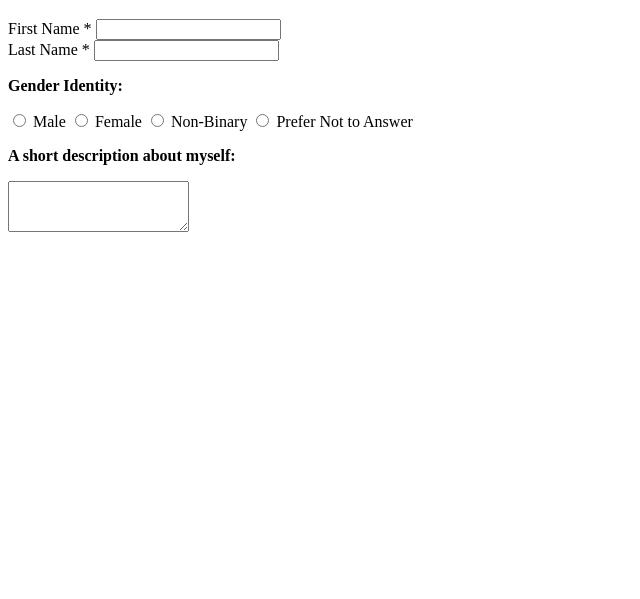
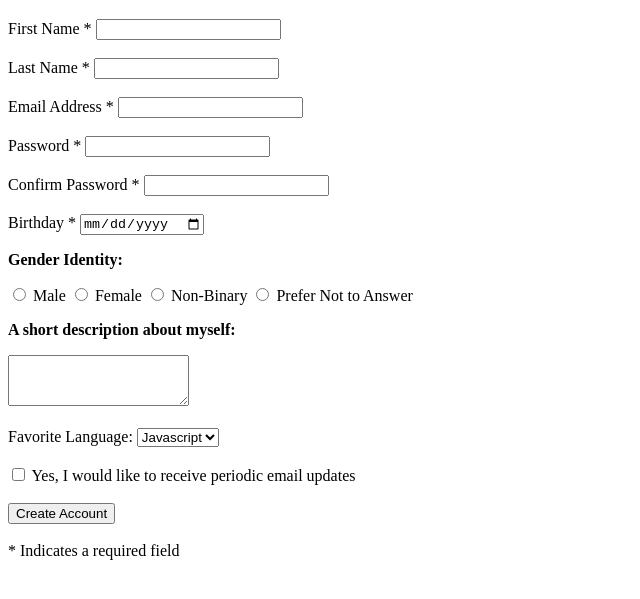
Before and after one commit to jsextonprofessional/registration_form, a plain HTML site: page index.html in a window 1280 px wide. Shown: the part 61-660 px from the top of the page, without its empty margins (0-640 px from the left). Drawn offline with Linux system fonts and the light colour scheme.

Commit message:
added content to index

```diff
--- a/index.html
+++ b/index.html
@@ -12,9 +12,30 @@
         <label for="first_name">First Name *</label>
         <input type="text" name="first_name" id="first_name">
     </div>
+    <br>
     <div>
         <label for="last_name">Last Name *</label>
         <input type="text" name="last_name" id="last_name">
+    </div>
+    <br>
+    <div>
+        <label for="email_address">Email Address *</label>
+        <input type="text" name="email_address" id="email_address">
+    </div>
+    <br>
+    <div>
+        <label for="password">Password *</label>
+        <input type="password" name="password" id="password">
+    </div>
+    <br>
+    <div>
+        <label for="confirm_password">Confirm Password *</label>
+        <input type="password" name="confirm_password" id="confirm_password">
+    </div>
+    <br>
+    <div>
+        <label for="dob">Birthday *</label>
+        <input type="date" name="dob" id="dob">
     </div>
     <div>
     <p><strong>Gender Identity:</strong></p>
@@ -31,6 +52,29 @@
         <p><strong>A short description about myself:</strong></p>
         <textarea name="comment" cols="20" rows="3"></textarea>
     </div>
-
+    <br>
+    <div>
+        <label for="favorite_language">Favorite Language: </label>
+        <select name="favorite_language">
+            <option>Javascript</option>
+            <option>Python</option>
+            <option>Ruby</option>
+            <option>Django</option>
+        </select>
+    </div>
+    <br>
+    <div>
+    <input type="checkbox" name="accept" id="accept">
+    <label for="accept">Yes, I would like to receive periodic email updates<label>
+    </label>
+    </div>
+    <br>
+    <div>
+        <input type="submit" value="Create Account">
+    </div>
+    <br>
+    <div>
+        * Indicates a required field
+    </div>
 </body>
 </html>
```
